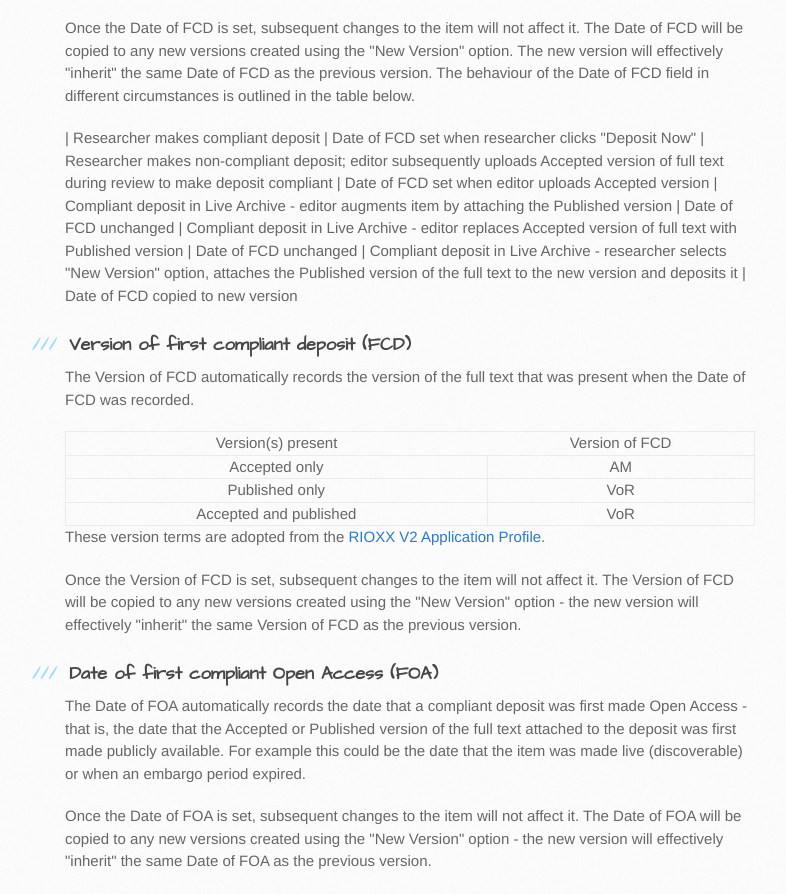
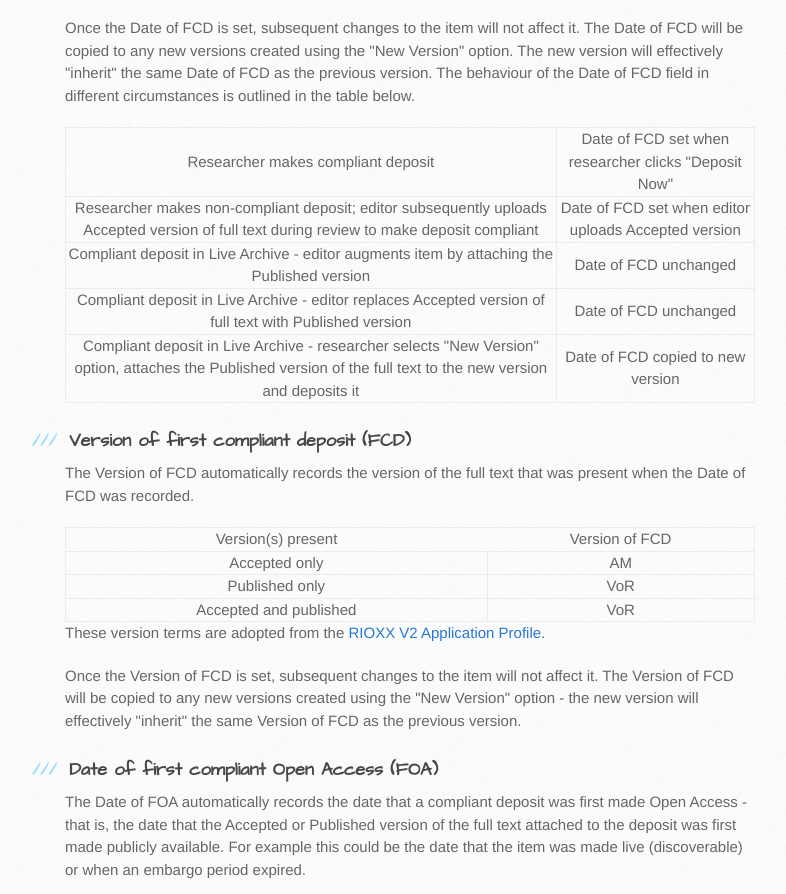
Before and after one commit to eprintsug/hefce_oa, a plain HTML site: page index.html in a window 1280 px wide. Shown: the part 1601-2495 px from the top of the page, without its empty margins (105-891 px from the left). Drawn offline with Linux system fonts and the light colour scheme; files whose address does not match are found by name.

Commit message:
Add table markup

```diff
--- a/index.html
+++ b/index.html
@@ -58,11 +58,28 @@
 
 <p>Once the Date of FCD is set, subsequent changes to the item will not affect it. The Date of FCD will be copied to any new versions created using the "New Version" option.  The new version will effectively "inherit" the same Date of FCD as the previous version. The behaviour of the Date of FCD field in different circumstances is outlined in the table below.</p>
 
-<p>| Researcher makes compliant deposit | Date of FCD set when researcher clicks "Deposit Now"
-| Researcher makes non-compliant deposit; editor subsequently uploads Accepted version of full text during review to make deposit compliant | Date of FCD set when editor uploads Accepted version
-| Compliant deposit in Live Archive - editor augments item by attaching the Published version | Date of FCD unchanged
-| Compliant deposit in Live Archive - editor replaces Accepted version of full text with Published version | Date of FCD unchanged
-| Compliant deposit in Live Archive - researcher selects "New Version" option, attaches the Published version of the full text to the new version and deposits it | Date of FCD copied to new version</p>
+<table>
+<tr>
+	<td>Researcher makes compliant deposit</td>
+	<td>Date of FCD set when researcher clicks "Deposit Now"</td>
+</tr>
+<tr>
+	<td>Researcher makes non-compliant deposit; editor subsequently uploads Accepted version of full text during review to make deposit compliant</td>
+	<td>Date of FCD set when editor uploads Accepted version</td>
+</tr>
+<tr>
+	<td>Compliant deposit in Live Archive - editor augments item by attaching the Published version</td>
+	<td>Date of FCD unchanged</td>
+</tr>
+<tr>
+	<td>Compliant deposit in Live Archive - editor replaces Accepted version of full text with Published version</td>
+	<td>Date of FCD unchanged</td>
+</tr>
+<tr>
+	<td>Compliant deposit in Live Archive - researcher selects "New Version" option, attaches the Published version of the full text to the new version and deposits it</td>
+	<td>Date of FCD copied to new version</td>
+</tr>
+</table>
 
 <h3>
 <a id="version-of-first-compliant-deposit-fcd" class="anchor" href="#version-of-first-compliant-deposit-fcd" aria-hidden="true"><span class="octicon octicon-link"></span></a>Version of first compliant deposit (FCD)</h3>
```
